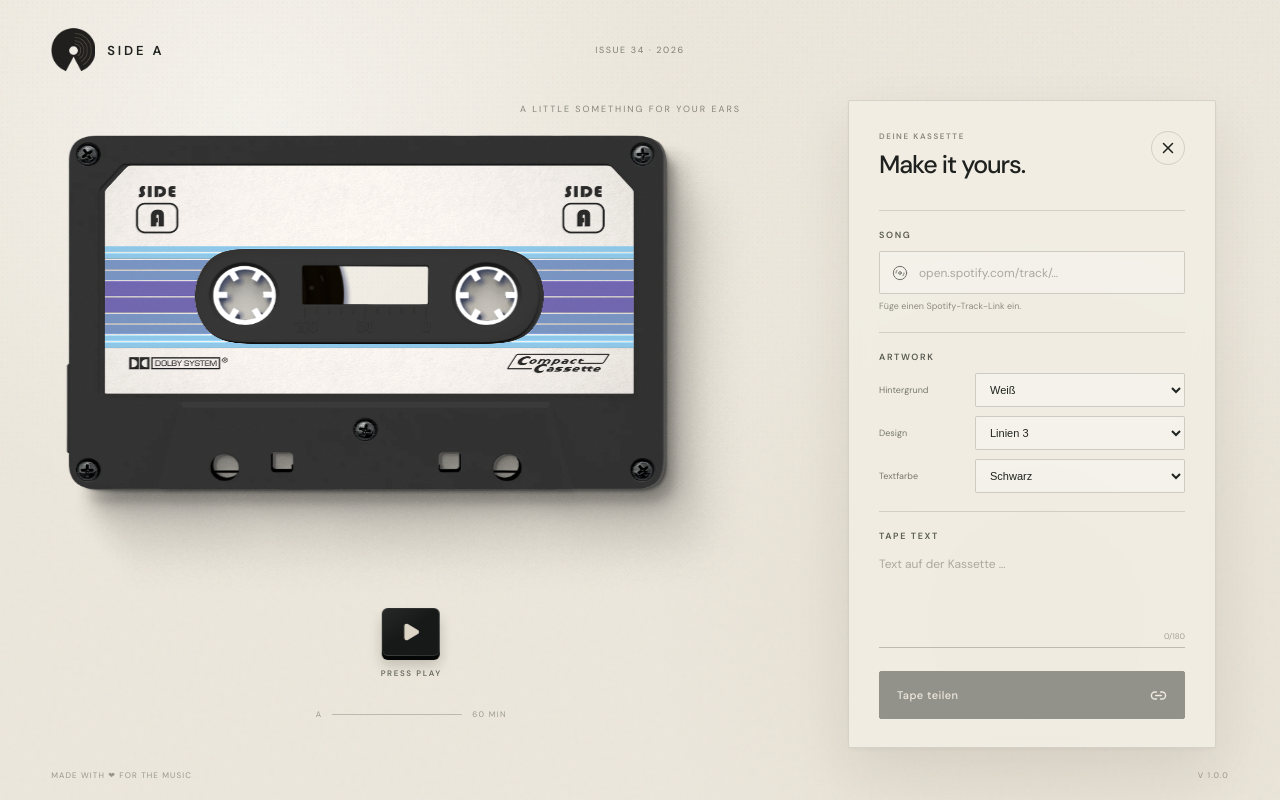
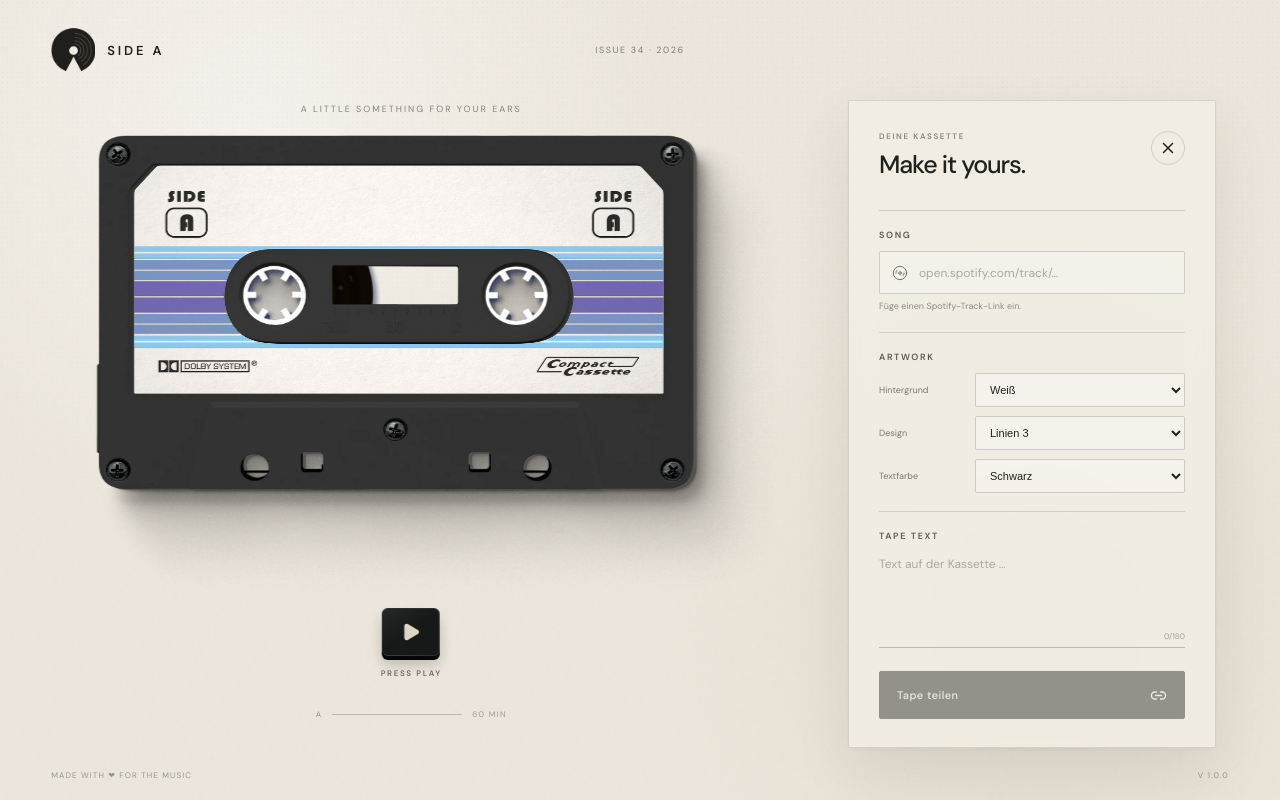
Before and after one commit to andrepastukh/songoftheweek, a React (Vite) app: page / in a window 1280 px wide. Built offline with nearby package versions, Linux system fonts and the light colour scheme; a web font is replaced by a local one.

Commit message:
Anpassung und Zentrierung von dem Tape

```diff
--- a/src/components/tape/Tape.tsx
+++ b/src/components/tape/Tape.tsx
@@ -12,14 +12,14 @@
   const design = DESIGN_OPTIONS.find((option) => option.id === designId) ?? DESIGN_OPTIONS[0];
   const textColor = TEXT_COLOR_OPTIONS.find((option) => option.id === textColorId) ?? TEXT_COLOR_OPTIONS[0];
   const textSize = message.length > 140
-    ? "1.35cqw"
+    ? "4.35cqw"
     : message.length > 100
-      ? "1.55cqw"
+      ? "4.55cqw"
       : message.length > 60
-        ? "1.75cqw"
+        ? "4.75cqw"
         : message.length > 30
-          ? "2.05cqw"
-          : "2.35cqw";
+          ? "4.05cqw"
+          : "4.35cqw";
 
   return (
     <figure
--- a/src/styles/globals.css
+++ b/src/styles/globals.css
@@ -172,23 +172,35 @@
   height: 100%;
   min-width: 0;
   min-height: 0;
+
   flex-direction: column;
   align-items: center;
   justify-content: center;
+
   padding: 26px 0 52px;
+
+  transform: translateX(0);
+  transition: transform .5s cubic-bezier(.22, 1, .36, 1);
 }
 
 .create-mode .has-editor .hero-zone {
   transform: translateX(-1.5vw);
 }
 
+
+.create-mode .editor-closed .hero-zone {
+  transform: translateX(0);
+}
+
 .hero-kicker {
-  width: min(90%, 670px);
+  width: min(100%, 700px);
   margin: 0 0 20px;
+
   color: #85857b;
   font-size: 9px;
   letter-spacing: .22em;
-  text-align: right;
+
+  text-align: center;
 }
 
 .tape-stage {
@@ -197,6 +209,7 @@
   max-height: calc(100dvh - 330px);
   aspect-ratio: 1963 / 1403;
   margin: 0;
+  margin-left: 4.6vw;
   container-type: inline-size;
   user-select: none;
 }
@@ -283,7 +296,6 @@
 }
 
 .tape-user-text {
-  --tape-text-size: 2.4cqw;
   --tape-text-color: #292927;
 
   position: absolute;
@@ -301,7 +313,9 @@
 
   color: var(--tape-text-color);
   font-family: "Qwigley", cursive;
-  font-size: var(--tape-text-size);
+
+  font-size: var(--tape-text-size); /* <-- DAS FEHLT */
+
   font-weight: 500;
   line-height: 1.05;
   letter-spacing: 0.01em;
@@ -311,6 +325,7 @@
 
 .tape-label-text {
   z-index: 3;
+  padding-top: 1%;
 }
 
 .tape-grain {
@@ -747,6 +762,7 @@
   .tape-stage {
     width: min(93vw, 650px);
     max-height: none;
+    margin-left: 12vw;
   }
 
   .transport-wrap {
```
